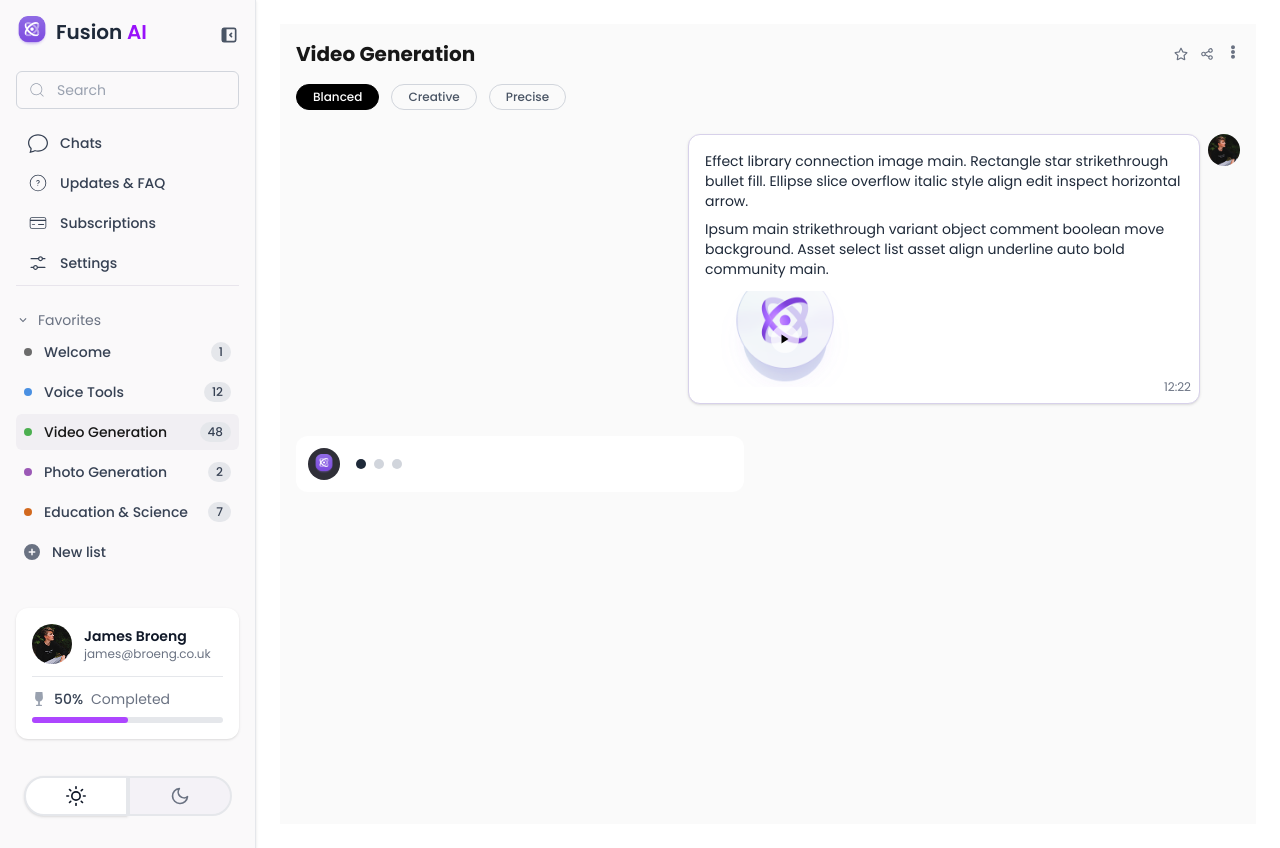
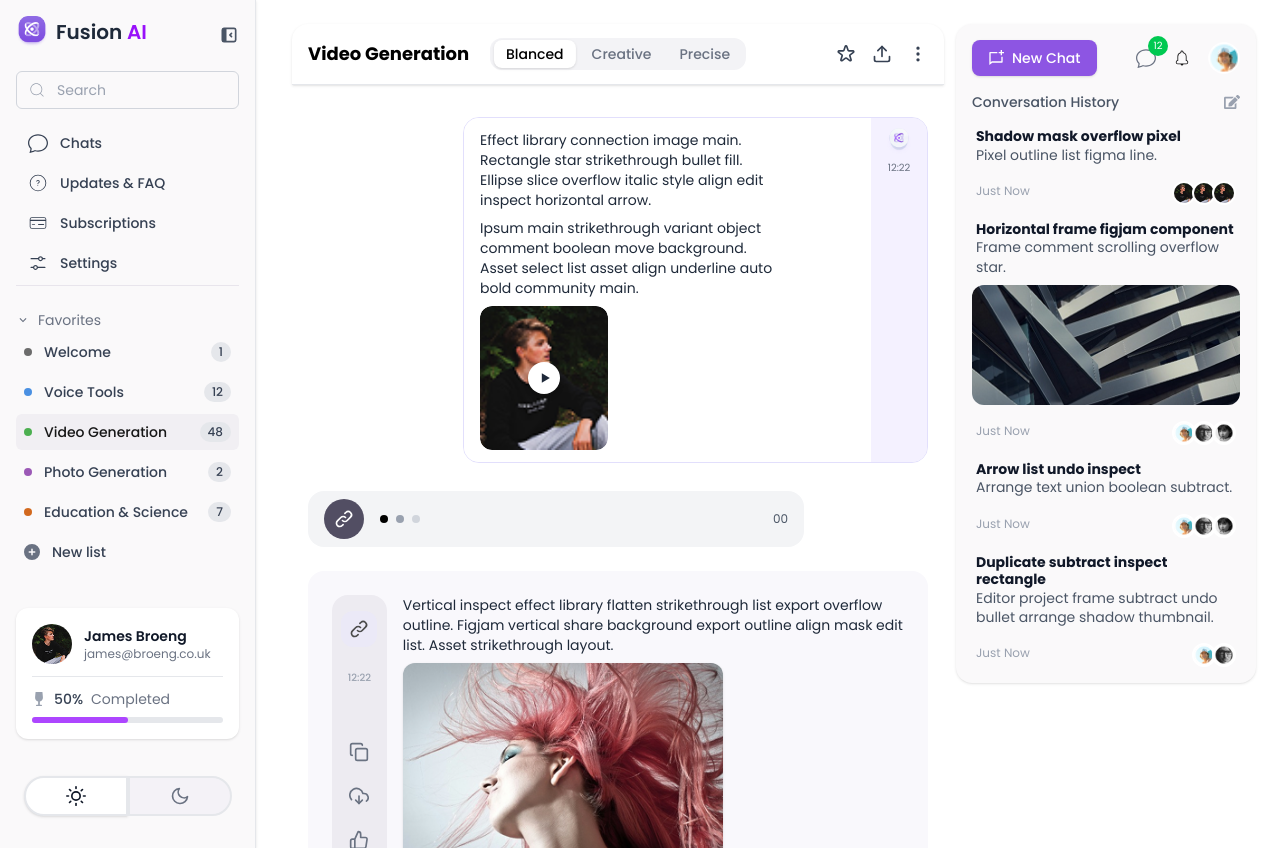
Before and after one commit to adnanfrd/barry-ai, a Next.js app: page /dashboard/video in a window 1280 px wide. Built offline with nearby package versions, Linux system fonts and the light colour scheme.

Commit message:
updated and creted new component and code

```diff
--- a/src/app/dashboard/video/page.tsx
+++ b/src/app/dashboard/video/page.tsx
@@ -1,11 +1,27 @@
+import ChatSidebar from '@/components/dashboard/ChatSidebar'
+import Header from '@/components/dashboard/Header'
 import VideoGenerationPage from '@/components/dashboard/VideoGenerationPage'
+import PromptInput from '@/components/subcomponents/PromptInput'
 import React from 'react'
 
 const page = () => {
   return (
-    <div>
-      <VideoGenerationPage/>
-    </div>
+     <div className="flex h-screen">
+             <div className="flex flex-col flex-1 px-3">
+               <Header />
+
+               <div className="flex flex-col flex-1  ">
+                 <div className="flex-1 ">
+                   <VideoGenerationPage/>
+                 </div >
+                 <PromptInput/>
+               </div>
+             </div>
+
+             <div>
+               <ChatSidebar/>
+             </div>
+           </div>
   )
 }
 
--- a/src/components/dashboard/Header.tsx
+++ b/src/components/dashboard/Header.tsx
@@ -22,12 +22,12 @@ const titleMap: Record<string, string> = {
   confirmation: 'Confirmation',
   checkout: 'Checkout',
   orderconfirmation: 'Order Confirmation',
-  photo: 'Photo',
+  photo: 'Photo Generation',
   search: 'Search',
   settings: 'Settings',
   subscriptions: 'Subscriptions',
   updatesfaq: 'Updates & FAQ',
-  video: 'Video',
+  video: 'Video Generation',
   voice: 'Voice',
   welcome: 'Welcome',
 };
@@ -40,7 +40,7 @@ export default function Header() {
 
   return (
     <div className="relative w-full border-b border-[#f5f5f5] px-4 py-4 bg-white rounded-t-2xl shadow-sm border-b border-gray-200 flex items-center justify-between">
-      <h2 className="text-base font-bold text-black z-10">{title}</h2>
+      <h2 className="text-lg font-bold text-black z-10">{title}</h2>
 
       <div className="absolute left-1/2 top-1/2 -translate-x-1/2 -translate-y-1/2">
         <Tab.Group selectedIndex={selectedIndex} onChange={setSelectedIndex}>
--- a/src/components/dashboard/PhotoGeneration.tsx
+++ b/src/components/dashboard/PhotoGeneration.tsx
@@ -1,102 +1,77 @@
 "use client";
 
-import { useState, Fragment } from "react";
+import { useState } from "react";
 import Image from "next/image";
-import { Menu, Transition } from "@headlessui/react";
-import { FaEllipsisV, FaRegStar } from "react-icons/fa";
-import { HiOutlineShare } from "react-icons/hi";
-import { TbMessage2, TbThumbUp, TbThumbDown } from "react-icons/tb";
-import { PiExport, PiStar, PiArrowsClockwise, PiEyeSlash } from "react-icons/pi";
+import { HiOutlineLink } from "react-icons/hi";
+import { PiStar, PiArrowsClockwise, PiEyeSlash } from "react-icons/pi";
+import { FiDownloadCloud, FiThumbsDown, FiThumbsUp } from "react-icons/fi";
+import { LuCopy } from "react-icons/lu";
 
 export default function PhotoGenerationPage() {
-  const [activeTab, setActiveTab] = useState("Blanced");
-  const tabs = ["Blanced", "Creative", "Precise"];
 
   return (
-    <div className="min-h-screen bg-[#fafafa] p-4 text-sm">
-      {/* Top header */}
-      <div className="flex justify-between items-center mb-4">
-        <h1 className="text-xl font-bold">Photo Generation</h1>
-        <div className="flex items-center space-x-3 text-gray-500">
-          <FaRegStar />
-          <HiOutlineShare />
-          <Menu as="div" className="relative">
-            <Menu.Button><FaEllipsisV /></Menu.Button>
-            <Transition as={Fragment}>
-              <Menu.Items className="absolute right-0 z-10 mt-2 w-40 origin-top-right rounded-md bg-white shadow-lg ring-1 ring-black ring-opacity-5">
-                <Menu.Item>
-                  {({ active }) => (
-                    <button className={`block w-full px-4 py-2 text-left text-sm ${active ? "bg-gray-100" : ""}`}>
-                      Option
-                    </button>
-                  )}
-                </Menu.Item>
-              </Menu.Items>
-            </Transition>
-          </Menu>
+    <div className="min-h-screen bg-[#ffff] p-4 mt-4 text-sm">
+      <div className="flex justify-end">
+        <div className="max-w-[90%] md:max-w-[75%] flex gap-20 mb-4 rounded-2xl border border-[#E2DFFC] overflow-hidden">
+          <div className="flex-1 bg-white px-4 py-3">
+            <p className="text-sm text-gray-800 mb-2">Retouch this photo</p>
+            <div className="w-32 h-36 rounded-xl overflow-hidden">
+              <Image
+                src="/photo.png"
+                alt="photo"
+                width={128}
+                height={144}
+                className="rounded-xl object-cover w-full h-full"
+              />
             </div>
           </div>
-
-      {/* Tabs */}
-      <div className="flex space-x-3 mb-6">
-        {tabs.map((tab) => (
-          <button
-            key={tab}
-            onClick={() => setActiveTab(tab)}
-            className={`px-4 py-1 rounded-full text-xs font-medium border ${
-              activeTab === tab
-                ? "bg-black text-white border-black"
-                : "border-gray-300 text-gray-600"
-            }`}
-          >
-            {tab}
-          </button>
-        ))}
-      </div>
-
-      {/* User Message */}
-      <div className="flex justify-end mb-4">
-        <div className="max-w-xs bg-white border border-[#d7d1ea] rounded-xl p-2 text-sm shadow-sm">
-          <p className="mb-2">Retouch this photo</p>
-          <Image
-            src="/photo.png"
-            alt="user img"
-            width={160}
-            height={96}
-            className="rounded"
-          />
-        </div>
-        <div className="ml-2">
+          <div className="w-14 bg-[#F4F1FF] flex flex-col  items-center py-2 px-1">
             <Image
               src="/image.png"
               alt="avatar"
               width={32}
               height={32}
-            className="rounded-full"
+              className="rounded-full object-cover"
             />
+            <span className="text-[10px] text-gray-500 mt-1">12:22</span>
           </div>
         </div>
-
-      {/* AI Response */}
-      <div className="flex gap-2">
-        {/* Left vertical icons */}
-        <div className="w-10 flex flex-col items-center text-gray-400 space-y-4 pt-2">
-          <Image src="/app-icon.png" alt="bot" width={24} height={24} />
-          <TbMessage2 className="w-4 h-4" />
-          <TbThumbUp className="w-4 h-4" />
-          <TbThumbDown className="w-4 h-4" />
       </div>
-
-        {/* Main Content */}
+      <div className="mt-3 mb-6 w-[80%] flex items-center justify-between bg-gray-100 rounded-2xl px-4 py-2">
+        <div className="w-10 h-10 rounded-full bg-[#524E63] flex items-center justify-center">
+          <HiOutlineLink className="w-5 h-5 text-white" />
+        </div>
+        <div className="flex items-center gap-2 ml-4">
+          <span className="w-2 h-2 rounded-full bg-black"></span>
+          <span className="w-2 h-2 rounded-full bg-gray-400"></span>
+          <span className="w-2 h-2 rounded-full bg-gray-300"></span>
+        </div>
+        <div className="ml-auto text-xs text-gray-600">00</div>
+      </div>
+      <div className="flex h-[60vh] bg-[#F9F8FC] gap-4 p-6 rounded-2xl">
+        <div className="w-14 flex flex-col items-center bg-[#edebf1] rounded-2xl py-4 gap-6">
+          <div className="bg-[#EBE9F7] p-2 rounded-xl">
+            <HiOutlineLink className="w-5 h-5 text-[#4B4B4B]" />
+          </div>
+          <div className="text-[10px] text-gray-400 font-medium">12:22</div>
+          <hr className="text-gray-700" />
+          <div className="flex flex-col items-center gap-6 text-gray-500 mt-2">
+            <LuCopy className="w-5 h-5 hover:text-black cursor-pointer" />
+            <FiDownloadCloud className="w-5 h-5 hover:text-black cursor-pointer" />
+            <FiThumbsUp className="w-5 h-5 hover:text-black cursor-pointer" />
+            <FiThumbsDown className="w-5 h-5 hover:text-black cursor-pointer" />
+          </div>
+        </div>
         <div className="flex flex-col space-y-2">
           <div className="text-gray-800 text-sm max-w-lg">
             <p>
-              Vertical inspect effect library flatten strikethrough list export overflow outline. Figjam vertical share background export outline align mask edit list. Asset strikethrough layout.
+              Vertical inspect effect library flatten strikethrough list export
+              overflow outline. Figjam vertical share background export outline
+              align mask edit list. Asset strikethrough layout.
             </p>
           </div>
 
-          {/* Image output */}
-          <div className="relative w-[320px] h-[210px] rounded overflow-hidden shadow">
+          <div className="relative w-[320px] h-[210px] rounded-xl overflow-hidden shadow">
             <Image
               src="/photo.png"
               alt="AI generated"
@@ -105,21 +80,21 @@ export default function PhotoGenerationPage() {
             />
           </div>
 
-          {/* Footer buttons */}
           <div className="flex items-center gap-2 mt-2">
-            <button className="bg-[#9254ff] text-white text-xs font-medium px-3 py-1 rounded-md">Export</button>
-            <button className="p-1 bg-white border rounded-md"><PiEyeSlash className="w-4 h-4" /></button>
-            <button className="p-1 bg-white border rounded-md"><PiArrowsClockwise className="w-4 h-4" /></button>
-            <button className="p-1 bg-white border rounded-md"><PiStar className="w-4 h-4" /></button>
+            <button className="bg-[#9254ff] text-white text-xs font-medium px-3 py-1 rounded-md">
+              Export
+            </button>
+            <button className="p-1 bg-white border rounded-md">
+              <PiEyeSlash className="w-4 h-4" />
+            </button>
+            <button className="p-1 bg-white border rounded-md">
+              <PiArrowsClockwise className="w-4 h-4" />
+            </button>
+            <button className="p-1 bg-white border rounded-md">
+              <PiStar className="w-4 h-4" />
+            </button>
           </div>
         </div>
-      </div>
-
-      {/* Dots Footer */}
-      <div className="mt-6 flex items-center space-x-2 ml-12">
-        <div className="w-2.5 h-2.5 bg-gray-800 rounded-full" />
-        <div className="w-2.5 h-2.5 bg-gray-300 rounded-full" />
-        <div className="w-2.5 h-2.5 bg-gray-300 rounded-full" />
       </div>
     </div>
   );
--- a/src/components/dashboard/VideoGenerationPage.tsx
+++ b/src/components/dashboard/VideoGenerationPage.tsx
@@ -1,125 +1,124 @@
 "use client";
 
 import Image from "next/image";
-import { useState, Fragment } from "react";
-import { Menu, Transition } from "@headlessui/react";
-import { FaEllipsisV, FaRegStar } from "react-icons/fa";
-import { HiOutlineShare } from "react-icons/hi";
+import { HiOutlineLink } from "react-icons/hi";
+import {
+  PiMicrophone,
+  PiCaretDown,
+} from "react-icons/pi";
+import { FiDownloadCloud, FiThumbsDown, FiThumbsUp } from "react-icons/fi";
+import { LuCopy } from "react-icons/lu";
 
 export default function VideoGenerationPage() {
-  const [activeTab, setActiveTab] = useState("Blanced");
-
-  const tabs = ["Blanced", "Creative", "Precise"];
-
   return (
-    <div className="min-h-screen bg-[#fafafa] p-4 text-sm">
-      {/* Header */}
-      <div className="flex justify-between items-center mb-4">
-        <h1 className="text-xl font-bold">Video Generation</h1>
-        <div className="flex items-center space-x-3 text-gray-500">
-          <FaRegStar />
-          <HiOutlineShare />
-          <Menu as="div" className="relative">
-            <Menu.Button><FaEllipsisV /></Menu.Button>
-            <Transition
-              as={Fragment}
-              enter="transition ease-out duration-100"
-              enterFrom="transform opacity-0 scale-95"
-              enterTo="transform opacity-100 scale-100"
-              leave="transition ease-in duration-75"
-              leaveFrom="transform opacity-100 scale-100"
-              leaveTo="transform opacity-0 scale-95"
-            >
-              <Menu.Items className="absolute right-0 z-10 mt-2 w-40 origin-top-right rounded-md bg-white shadow-lg ring-1 ring-black ring-opacity-5">
-                <Menu.Item>
-                  {({ active }) => (
-                    <button
-                      className={`block w-full px-4 py-2 text-left text-sm ${active ? "bg-gray-100" : ""}`}
-                    >
-                      Option
-                    </button>
-                  )}
-                </Menu.Item>
-              </Menu.Items>
-            </Transition>
-          </Menu>
+    <div className="min-h-screen bg-[#ffff] p-4 mt-4 text-sm">
+      <div className="flex justify-end">
+        <div className="max-w-[90%] md:max-w-[75%] flex gap-20 mb-4 rounded-2xl border border-[#E2DFFC] overflow-hidden">
+          <div className="flex-1 bg-white px-4 py-3">
+            <p className="text-sm text-gray-800 mb-2">
+              Effect library connection image main. Rectangle star strikethrough
+              bullet fill. Ellipse slice overflow italic style align edit
+              inspect horizontal arrow.
+            </p>
+            <p className="text-sm text-gray-800 mb-2">
+              Ipsum main strikethrough variant object comment boolean move
+              background. Asset select list asset align underline auto bold
+              community main.
+            </p>
+            <div className="w-32 h-36 rounded-xl overflow-hidden relative">
+              <Image
+                src="/photo.png"
+                alt="photo"
+                width={128}
+                height={144}
+                className="rounded-xl object-cover w-full h-full"
+              />
+              <div className="absolute inset-0 flex items-center justify-center">
+                <div className="w-8 h-8 bg-white rounded-full flex items-center justify-center shadow-md">
+                  <svg
+                    xmlns="http://www.w3.org/2000/svg"
+                    className="w-4 h-4 text-gray-800 ml-[2px]"
+                    fill="currentColor"
+                    viewBox="0 0 20 20"
+                  >
+                    <path d="M6 4l10 6-10 6V4z" />
+                  </svg>
+                </div>
+              </div>
+            </div>
+          </div>
+          <div className="w-14 bg-[#F4F1FF] flex flex-col items-center py-2 px-1">
+            <Image
+              src="/image.png"
+              alt="avatar"
+              width={32}
+              height={32}
+              className="rounded-full object-cover"
+            />
+            <span className="text-[10px] text-gray-500 mt-1">12:22</span>
+          </div>
         </div>
       </div>
 
-      {/* Tabs */}
-      <div className="flex space-x-3 mb-6">
-        {tabs.map((tab) => (
-          <button
-            key={tab}
-            onClick={() => setActiveTab(tab)}
-            className={`px-4 py-1 rounded-full text-xs font-medium border ${
-              activeTab === tab
-                ? "bg-black text-white border-black"
-                : "border-gray-300 text-gray-600"
-            }`}
-          >
-            {tab}
-          </button>
-        ))}
+      <div className="mt-3 mb-6 w-[80%] flex items-center justify-between bg-gray-100 rounded-2xl px-4 py-2">
+        <div className="w-10 h-10 rounded-full bg-[#524E63] flex items-center justify-center">
+          <HiOutlineLink className="w-5 h-5 text-white" />
+        </div>
+        <div className="flex items-center gap-2 ml-4">
+          <span className="w-2 h-2 rounded-full bg-black"></span>
+          <span className="w-2 h-2 rounded-full bg-gray-400"></span>
+          <span className="w-2 h-2 rounded-full bg-gray-300"></span>
+        </div>
+        <div className="ml-auto text-xs text-gray-600">00</div>
       </div>
+      <div className="flex h-[60vh] bg-[#F9F8FC] gap-4 p-6 rounded-2xl">
+        <div className="w-14 flex flex-col items-center bg-[#edebf1] rounded-2xl py-4 gap-6">
+          <div className="bg-[#EBE9F7] p-2 rounded-xl">
+            <HiOutlineLink className="w-5 h-5 text-[#4B4B4B]" />
+          </div>
+          <div className="text-[10px] text-gray-400 font-medium">12:22</div>
+          <hr className="text-gray-700" />
+          <div className="flex flex-col items-center gap-6 text-gray-500 mt-2">
+            <LuCopy className="w-5 h-5 hover:text-black cursor-pointer" />
+            <FiDownloadCloud className="w-5 h-5 hover:text-black cursor-pointer" />
+            <FiThumbsUp className="w-5 h-5 hover:text-black cursor-pointer" />
+            <FiThumbsDown className="w-5 h-5 hover:text-black cursor-pointer" />
+          </div>
+        </div>
+        <div className="flex flex-col space-y-2">
+          <div className="text-gray-800 text-sm max-w-lg">
+            <p>
+              Vertical inspect effect library flatten strikethrough list export
+              overflow outline. Figjam vertical share background export outline
+              align mask edit list. Asset strikethrough layout.
+            </p>
+          </div>
 
-      {/* Message Bubble */}
-      <div className="flex justify-end mb-4">
-        <div className="max-w-lg border border-[#d7d1ea] rounded-xl p-4 bg-white shadow-sm text-sm relative">
-          <p className="text-gray-800 mb-2">
-            Effect library connection image main. Rectangle star strikethrough bullet fill. Ellipse slice overflow italic style align edit inspect horizontal arrow.
-          </p>
-          <p className="text-gray-800 mb-3">
-            Ipsum main strikethrough variant object comment boolean move background. Asset select list asset align underline auto bold community main.
-          </p>
-          {/* Video Preview */}
-          <div className="relative w-40 h-24 rounded overflow-hidden">
+          <div className="relative w-[320px] h-[210px] rounded-xl overflow-hidden shadow">
             <Image
-              src="/image.png"
-              alt="Video preview"
+              src="/videogenerate.png"
+              alt="AI generated"
               layout="fill"
               objectFit="cover"
-              className="rounded"
             />
-            <div className="absolute inset-0 flex justify-center items-center">
-              <div className="bg-white/70 p-1 rounded-full">
-                <svg xmlns="http://www.w3.org/2000/svg" className="h-5 w-5 text-black" viewBox="0 0 20 20" fill="currentColor">
-                  <path d="M6.5 5.5v9l7-4.5-7-4.5z" />
-                </svg>
-              </div>
-            </div>
           </div>
 
-          {/* Time */}
-          <div className="absolute right-2 bottom-2 text-xs text-gray-500">12:22</div>
-        </div>
+          <div className="flex items-center gap-2 mt-2">
+            <button className="w-10 h-8 flex items-center justify-center bg-gradient-to-tr from-[#9254ff] to-[#a974ff] rounded-xl cursor-pointer">
+              <FiDownloadCloud className="text-white w-4 h-4" />
+            </button>
 
-        <div className="ml-2">
-          <Image
-            src="/photo.png"
-            alt="avatar"
-            width={32}
-            height={32}
-            className="rounded-full"
-          />
-        </div>
-      </div>
+            <div className="flex items-center bg-white border border-gray-200 px-2 py-1 rounded-md text-sm text-gray-700 gap-1 cursor-pointer">
+              <span>En (US)</span>
+              <PiCaretDown className="w-4 h-4 text-gray-500" />
+            </div>
 
-      {/* Dot Selector Bar */}
-      <div className="mt-8 bg-white p-3 rounded-xl w-full max-w-md">
-        <div className="flex items-center space-x-2">
-          <div className="w-8 h-8 bg-[#2f2f38] rounded-full flex justify-center items-center">
-            <Image
-              src="/app-icon.png" // Replace with your actual icon or keep placeholder
-              alt="bot"
-              width={20}
-              height={20}
-            />
-          </div>
-          <div className="flex space-x-2 ml-2">
-            <div className="w-2.5 h-2.5 rounded-full bg-gray-800"></div>
-            <div className="w-2.5 h-2.5 rounded-full bg-gray-300"></div>
-            <div className="w-2.5 h-2.5 rounded-full bg-gray-300"></div>
+            <div className="flex items-center bg-white border border-gray-200 px-2 py-1 rounded-md text-sm text-gray-700 gap-1 cursor-pointer">
+              <span>
+                Voice <strong>Marry</strong>
+              </span>
+              <PiCaretDown className="w-4 h-4 text-gray-500" />
+            </div>
           </div>
         </div>
       </div>
```
Also changed, not shown: src/app/dashboard/photo/page.tsx (+19 -3 lines), public/videogenerate.png (added). Lines whose indentation alone changed are shown as unchanged.
